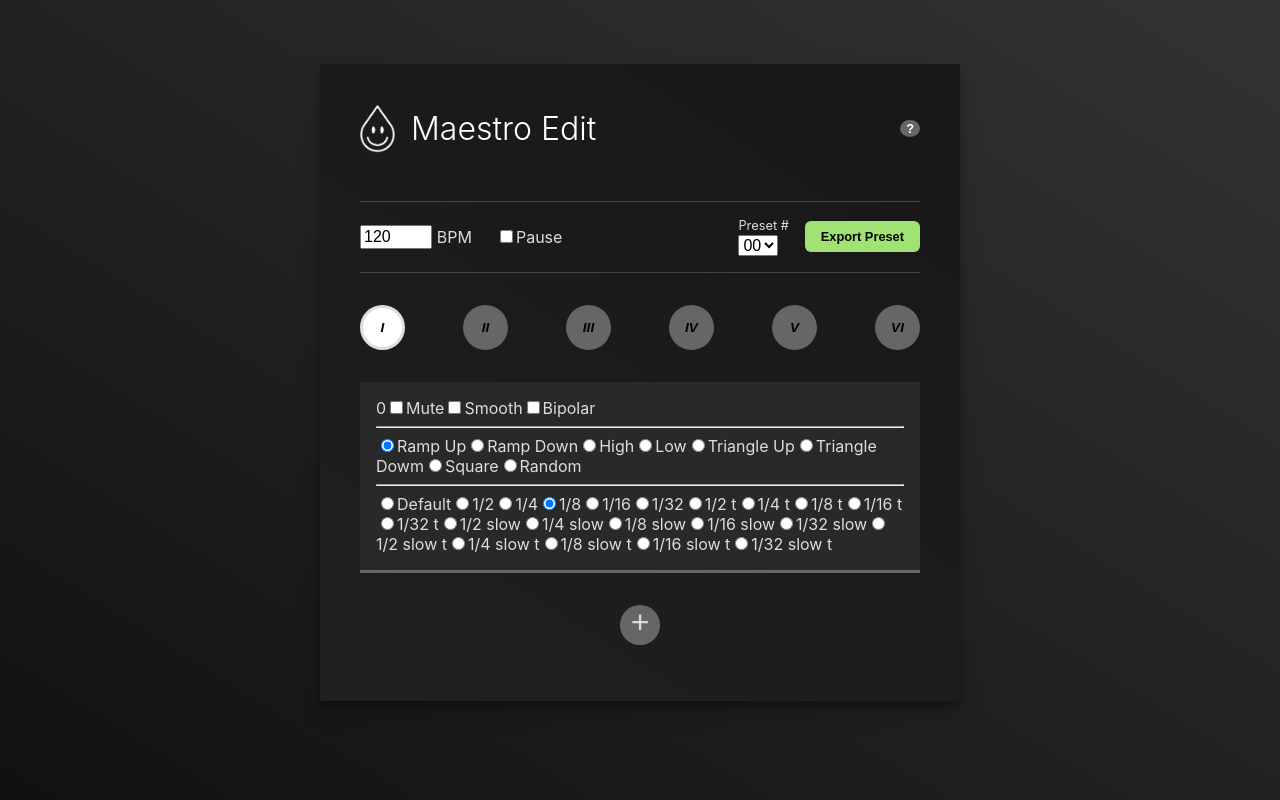
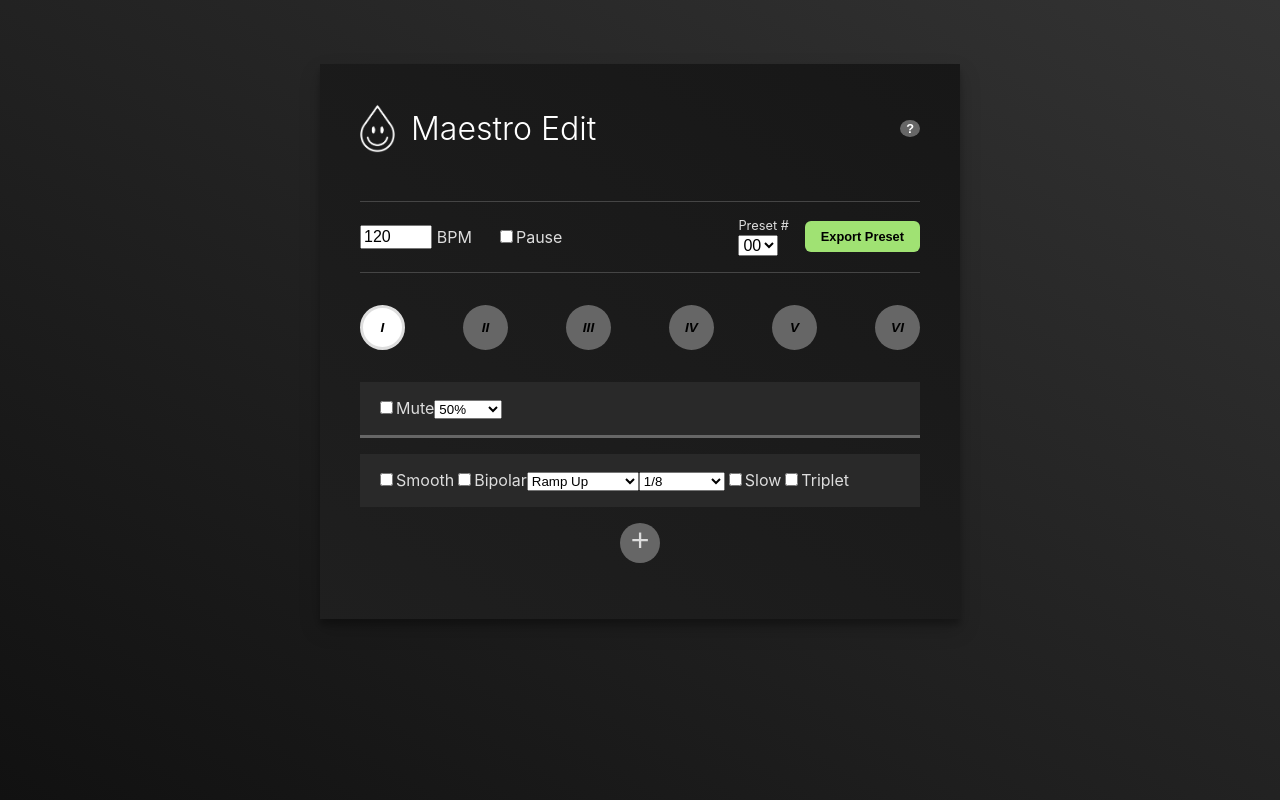
Before and after one commit to joeygordon/maestro-edit, a Next.js app: page / in a window 1280 px wide. Built offline with nearby package versions, Linux system fonts and the light colour scheme.

Commit message:
lil styling; attenuation options; refactoring

```diff
--- /dev/null
+++ b/components/settings/AttenutationSelect.jsx
@@ -0,0 +1,17 @@
+import attenutationAmounts from '../../data/attenuation';
+
+const AttenuationSelect = ({ handleSelect, selectedAmount }) => {
+  return (
+    <select onChange={(e) => handleSelect()}>
+      {attenutationAmounts.map((a) => {
+        return (
+          <option key={a.id} value={a.id} selected={selectedAmount === a.id}>
+            {a.title}
+          </option>
+        );
+      })}
+    </select>
+  );
+};
+
+export default AttenuationSelect;
--- /dev/null
+++ b/components/settings/ChannelSettings.jsx
@@ -0,0 +1,28 @@
+import styled from 'styled-components';
+
+import AttenuationSelect from './AttenutationSelect';
+
+const ChannelSettingsContainer = styled.div`
+  background: #292929;
+  border-bottom: 3px solid #666666;
+  padding: 1em;
+  margin-bottom: 1em;
+`;
+
+const ChannelSettings = ({ settings, handleUpdate }) => {
+  return (
+    <ChannelSettingsContainer>
+      <input
+        type='checkbox'
+        id='mute'
+        checked={settings['mute'] === 1 ? true : false}
+        onChange={(cb) => handleUpdate('mute', cb.target.checked ? 1 : 0)}
+      />
+      <label htmlFor='mute'>Mute</label>
+
+      <AttenuationSelect handleSelect={handleUpdate} />
+    </ChannelSettingsContainer>
+  );
+};
+
+export default ChannelSettings;
--- /dev/null
+++ b/components/settings/RatioSelect.jsx
@@ -0,0 +1,17 @@
+import ratios from '../../data/ratios';
+
+const RatioSelect = ({ handleSelect, chainIdx, selectedRatio }) => {
+  return (
+    <select onChange={(e) => handleSelect()}>
+      {ratios.map((r) => {
+        return (
+          <option key={r.id} value={r.id} selected={selectedRatio === r.id}>
+            {r.title}
+          </option>
+        );
+      })}
+    </select>
+  );
+};
+
+export default RatioSelect;
--- a/components/settings/Settings.jsx
+++ b/components/settings/Settings.jsx
@@ -1,6 +1,7 @@
 import styled from 'styled-components';
 
 import SettingsRow from './SettingsRow';
+import ChannelSettings from './ChannelSettings';
 
 const AddChainButton = styled.button`
   display: block;
@@ -44,8 +45,14 @@ const Settings = ({
 
   return (
     <>
+      <ChannelSettings
+        settings={channelSettings}
+        handleUpdate={handleSettingsUpdate}
+      />
       {renderSettingsRow()}
-      <AddChainButton onClick={handleAddChainStep}>+</AddChainButton>
+      {channelSettings['chains'].length < 32 ? (
+        <AddChainButton onClick={handleAddChainStep}>+</AddChainButton>
+      ) : null}
     </>
   );
 };
--- a/components/settings/SettingsRow.jsx
+++ b/components/settings/SettingsRow.jsx
@@ -1,14 +1,19 @@
 import React, { useState } from 'react';
 import styled from 'styled-components';
 
+import ChannelSettings from './ChannelSettings';
+import StepSettings from './StepSettings';
+
 import ratios from '../../data/ratios';
 import shapes from '../../data/shapes';
+import ShapeSelect from './ShapeSelect';
+import RatioSelect from './RatioSelect';
 
 const RowContainer = styled.div`
   background: #292929;
-  border-bottom: 3px solid #666666;
+  /* border-bottom: 3px solid #666666; */
   padding: 1em;
-  margin-bottom: 2em;
+  margin-bottom: 1em;
 `;
 
 const SettingsRow = ({ channelSettings, handleSettingsUpdate, chainIdx }) => {
@@ -44,6 +49,16 @@ const SettingsRow = ({ channelSettings, handleSettingsUpdate, chainIdx }) => {
       : channelSettings['bipolar'];
 
   const shape = channelSettings.chains[chainIdx]['stepShape'];
+
+  const slow =
+    chainIdx > 0
+      ? channelSettings.chains[chainIdx]['slow']
+      : channelSettings['slow'];
+
+  const triplet =
+    chainIdx > 0
+      ? channelSettings.chains[chainIdx]['triplet']
+      : channelSettings['triplet'];
 
   const RenderRatios = () => (
     <>
@@ -87,17 +102,6 @@ const SettingsRow = ({ channelSettings, handleSettingsUpdate, chainIdx }) => {
 
   return (
     <RowContainer>
-      {chainIdx}
-      <input
-        type='checkbox'
-        id='mute'
-        checked={channelSettings['mute'] === 1 ? true : false}
-        onChange={(cb) =>
-          handleUpdate('mute', cb.target.checked ? 1 : 0, chainIdx)
-        }
-      />
-      <label htmlFor='mute'>Mute</label>
-
       <input
         type='checkbox'
         id={`smooth-${chainIdx}`}
@@ -118,13 +122,37 @@ const SettingsRow = ({ channelSettings, handleSettingsUpdate, chainIdx }) => {
       />
       <label htmlFor={`bipolar-${chainIdx}`}>Bipolar</label>
 
-      <hr />
+      <ShapeSelect
+        selectedShape={shape}
+        handleSelect={handleUpdate}
+        chainIdx={chainIdx}
+      />
 
-      <RenderShapes />
+      <RatioSelect
+        selectedRatio={ratio}
+        handleSelect={handleUpdate}
+        chainIdx={chainIdx}
+      />
 
-      <hr />
+      <input
+        type='checkbox'
+        id={`slow-${chainIdx}`}
+        checked={slow === 1 ? true : false}
+        onChange={(cb) =>
+          handleUpdate('slow', cb.target.checked ? 1 : 0, chainIdx)
+        }
+      />
+      <label htmlFor={`slow-${chainIdx}`}>Slow</label>
 
-      <RenderRatios />
+      <input
+        type='checkbox'
+        id={`triplet-${chainIdx}`}
+        checked={triplet === 1 ? true : false}
+        onChange={(cb) =>
+          handleUpdate('triplet', cb.target.checked ? 1 : 0, chainIdx)
+        }
+      />
+      <label htmlFor={`triplet-${chainIdx}`}>Triplet</label>
     </RowContainer>
   );
 };
--- /dev/null
+++ b/components/settings/ShapeSelect.jsx
@@ -0,0 +1,17 @@
+import shapes from '../../data/shapes';
+
+const ShapeSelect = ({ handleSelect, chainIdx, selectedShape }) => {
+  return (
+    <select onChange={(e) => handleSelect()}>
+      {shapes.map((s) => {
+        return (
+          <option key={s.id} value={s.id} selected={selectedShape === s.id}>
+            {s.title}
+          </option>
+        );
+      })}
+    </select>
+  );
+};
+
+export default ShapeSelect;
--- /dev/null
+++ b/components/settings/StepSettings.jsx
@@ -0,0 +1,5 @@
+const StepSettings = ({ step, settings }) => {
+  return <></>;
+};
+
+export default StepSettings;
--- /dev/null
+++ b/data/attenuation.js
@@ -0,0 +1,24 @@
+const attenuationAmounts = [
+  {
+    id: 0,
+    title: '50%',
+  },
+  {
+    id: 1,
+    title: '25%',
+  },
+  {
+    id: 2,
+    title: '12.5%',
+  },
+  {
+    id: 3,
+    title: '6.25%',
+  },
+  {
+    id: 4,
+    title: '3.125%',
+  },
+];
+
+export default attenuationAmounts;
--- a/data/shapes.js
+++ b/data/shapes.js
@@ -1,5 +1,9 @@
 // mocked data. gotta make it real eventually
 const shapes = [
+  {
+    id: -1,
+    title: 'Default',
+  },
   {
     id: 0,
     title: 'Ramp Up',
```
Also changed, not shown: data/options.js (+5 -3 lines).
